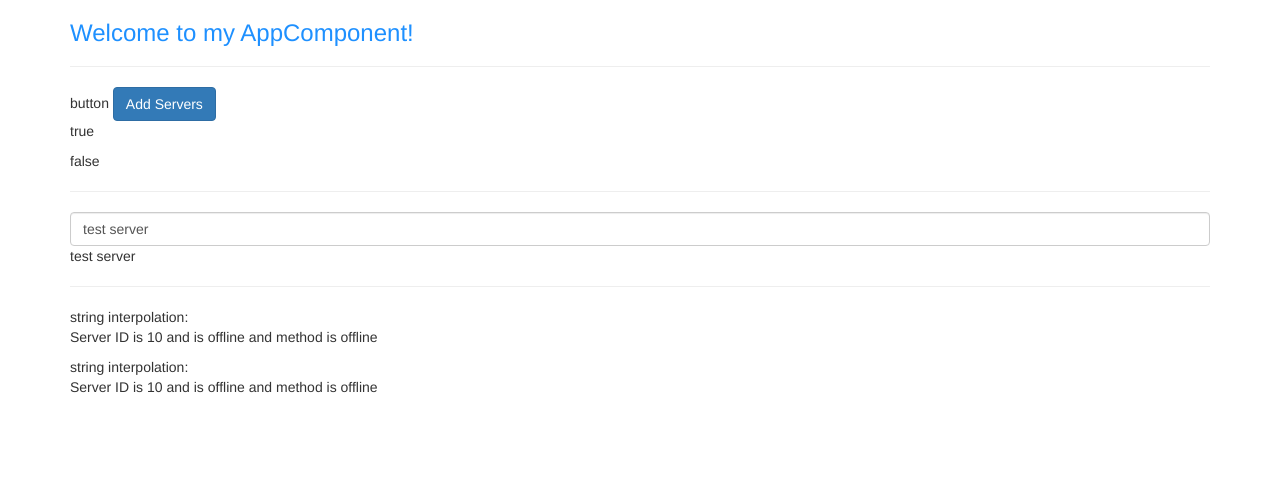
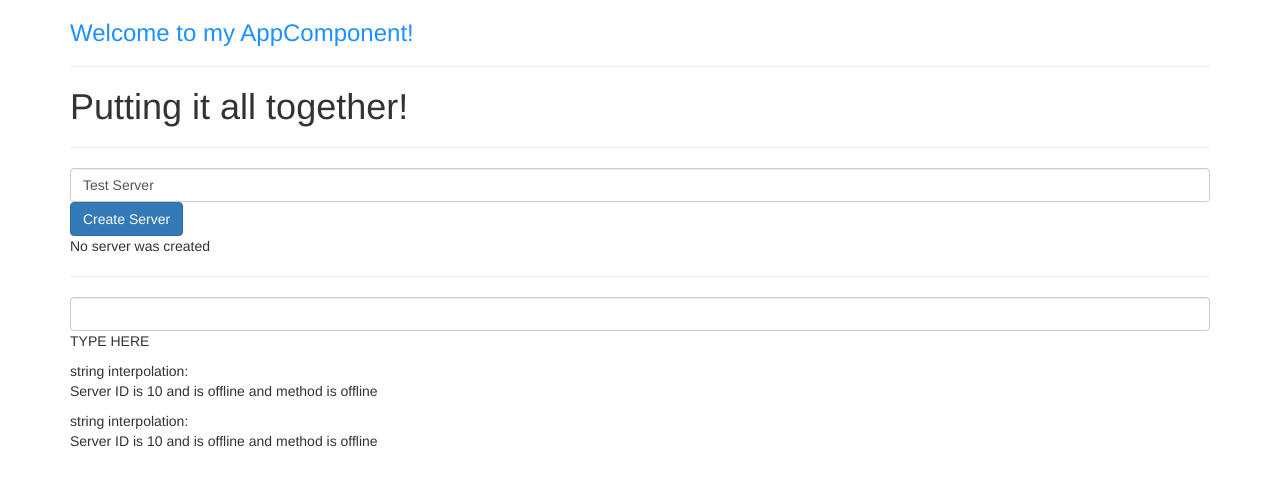
Before and after one commit to psanti93/angular-practice-v1, an Angular app in the folder my-first-app/: page / in a window 1280 px wide. Shown: the top 486 px of the page. Built offline with nearby package versions, Linux system fonts and the light colour scheme.

Commit message:
Putting it all together

```diff
--- a/my-first-app/src/app/servers/servers.component.html
+++ b/my-first-app/src/app/servers/servers.component.html
@@ -1,15 +1,19 @@
-button
-<button class="btn btn-primary" [disabled]="!allowNewServer">Add Servers</button> <!-- disabled is a native html property [] the button will be no longer disabled after two seconds since disabled will be not true (!allowServers) is property binding binding to allowNewServer boolean field in servers components -->
-<p>{{allowNewServer}}</p> <!-- when you want to just print out use string introplation -->
-<p [innerText]="!allowNewServer"></p> <!-- if you want to update an html element or directive use property binding -->
+<h1> Putting it all together!</h1>
 <hr>
-<!-- two way binding -->
+<!-- two way binding on the input, property binding with disabled (un disabled after set to not true),
+event binding with clicking, and string interpolation -->
 <input
  type="text"
  class="form-control"
  [(ngModel)]="serverName"/>
- <p>{{serverName}}</p>
+ <button class = "btn btn-primary" [disabled]="!allowNewServer" (click)="onCreateServer()">Create Server</button>
+ <p>{{serverCreationStatus}}</p>
 <hr>
+<input
+type="text"
+class="form-control"
+(input)="onUpdateServerName($event)"/>
+<p>{{someMessage}}</p>
 
 <app-server></app-server>
 <app-server></app-server>
--- a/my-first-app/src/app/servers/servers.component.ts
+++ b/my-first-app/src/app/servers/servers.component.ts
@@ -6,13 +6,26 @@ import { Component } from '@angular/core';
   styleUrls: ['./servers.component.css']
 })
 export class ServersComponent {
-  allowNewServer = false;
-  serverCreationStatus = 'No server was created';
-  serverName = "test server"
+  allowNewServer = false; //property binding
+  serverCreationStatus = 'No server was created'; //string interpolation
+  serverName = "Test Server" //two way binding
+  someMessage = "TYPE HERE" // one way binding
   constructor() {
+    // property binding example
     setTimeout(()=>{
       this.allowNewServer = true;
     }, 2000)
   }
 
+
+  // Event binding
+  onCreateServer() {
+    this.serverCreationStatus = 'Server was created! server name is ' + this.serverName;
+  }
+
+  // Event Binding - one way
+  onUpdateServerName(event: Event){
+    this.someMessage = (<HTMLInputElement>event.target).value;
+  }
+
 }
```
